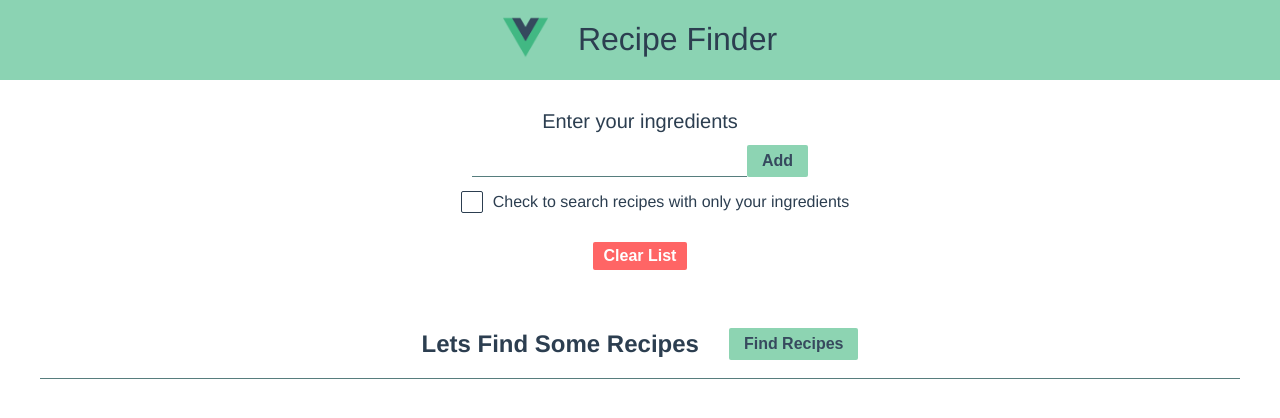
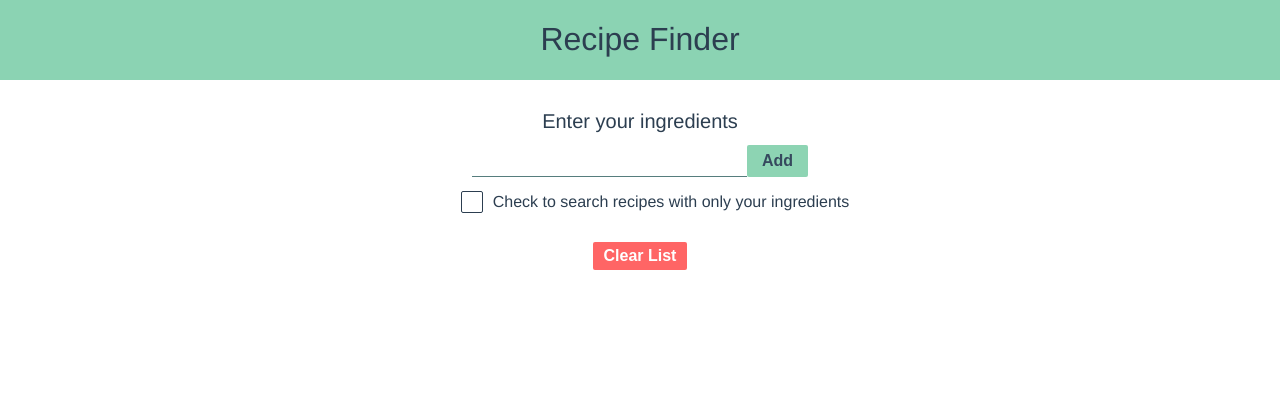
Before and after one commit to Meatuus/vuejs-food, a Vue app: page / in a window 1280 px wide. Shown: the top 418 px of the page. Built offline with nearby package versions, Linux system fonts and the light colour scheme.

Commit message:
add conditional to search btn to make sure ingredients have been added

```diff
--- a/src/components/FindRecipes.vue
+++ b/src/components/FindRecipes.vue
@@ -1,6 +1,6 @@
 <template>
     <div class="recipe-container">
-        <div class="recipe-search">
+        <div v-if="ingredients.length > 0" :class="{ active: hasResults }" class="recipe-search">
             <h2 class="recipe-title">Lets Find Some Recipes</h2>
             <recipes-search :ingredients="ingredients" :recipes="recipeMatches" :exactIngredients="exactIngredients" @onNewRecipes="onNewRecipes" />
         </div>
@@ -19,12 +19,14 @@
         props: [ "ingredients", "exactIngredients" ],
         data () {
             return {
-                recipeMatches: []
+                recipeMatches: [],
+                hasResults: false
             }
         },
         methods: {
             onNewRecipes(recipes) {
                 this.recipeMatches = recipes
+                this.hasResults = true
             }
         },
         components: {
@@ -51,7 +53,9 @@
         flex-direction: row;
         justify-content: center;
         align-items: center;
+    }
 
+    .recipe-search.active {
         border-bottom: 1px solid #577d7d;
     }
 
--- a/src/components/Home.vue
+++ b/src/components/Home.vue
@@ -1,9 +1,6 @@
 <template>
     <div>
         <header>
-            <div class="logo-wrap">
-                <img src="../assets/logo.png">
-            </div>
             <h1>Recipe Finder</h1>
         </header>
         <Ingredients :ingredients="ingredientList" :newIngredient="newIngredient" :exactIngredients="exactIngredients" @onNewIngredient="onNewIngredient" @addIngredient="addIngredient" @onDeleteItem="onDeleteItem" @onExactIngredient="onExactIngredient" />
```
